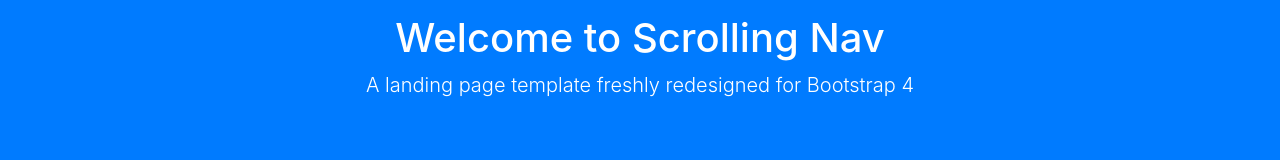
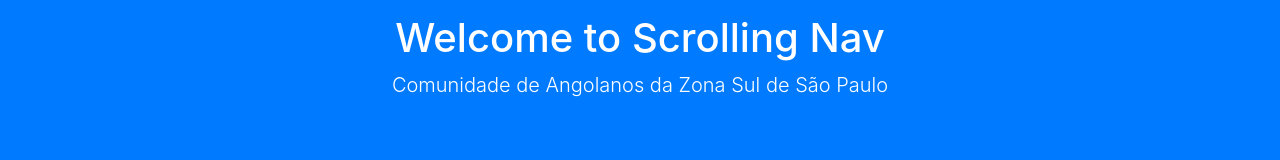
Before and after one commit to EdsonTech/caspzs.com.br, a website with bundled scripts: page index.html in a window 1280 px wide. Shown: the part 142-302 px from the top of the page. Built offline with nearby package versions, Linux system fonts and the light colour scheme.

Commit message:
Alteração do título do Site

```diff
--- a/index.html
+++ b/index.html
@@ -46,7 +46,7 @@
   <header class="bg-primary text-white">
     <div class="container text-center">
       <h1>Welcome to Scrolling Nav</h1>
-      <p class="lead">A landing page template freshly redesigned for Bootstrap 4</p>
+      <p class="lead">Comunidade de Angolanos da Zona Sul de São Paulo</p>
     </div>
   </header>
 
```
